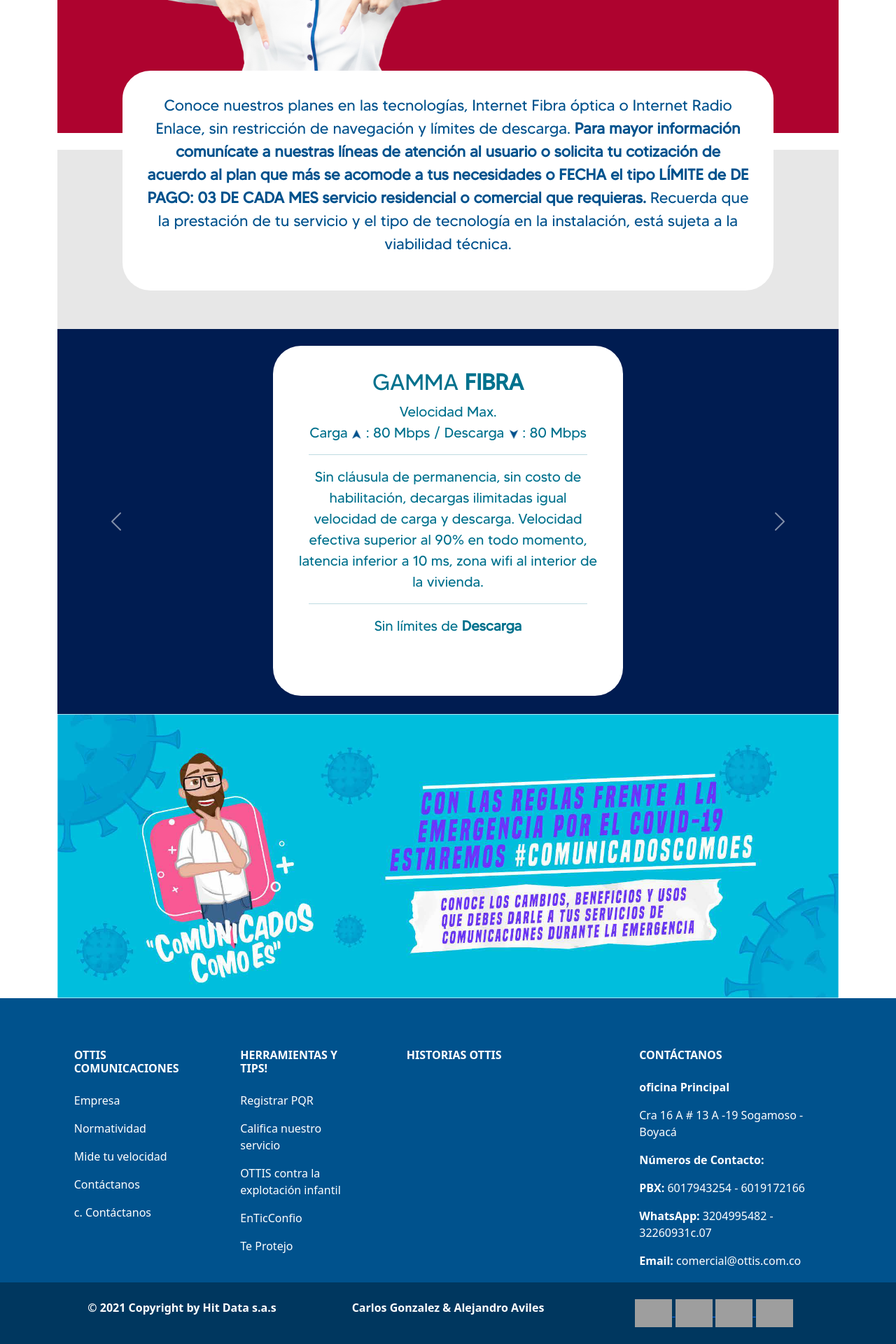
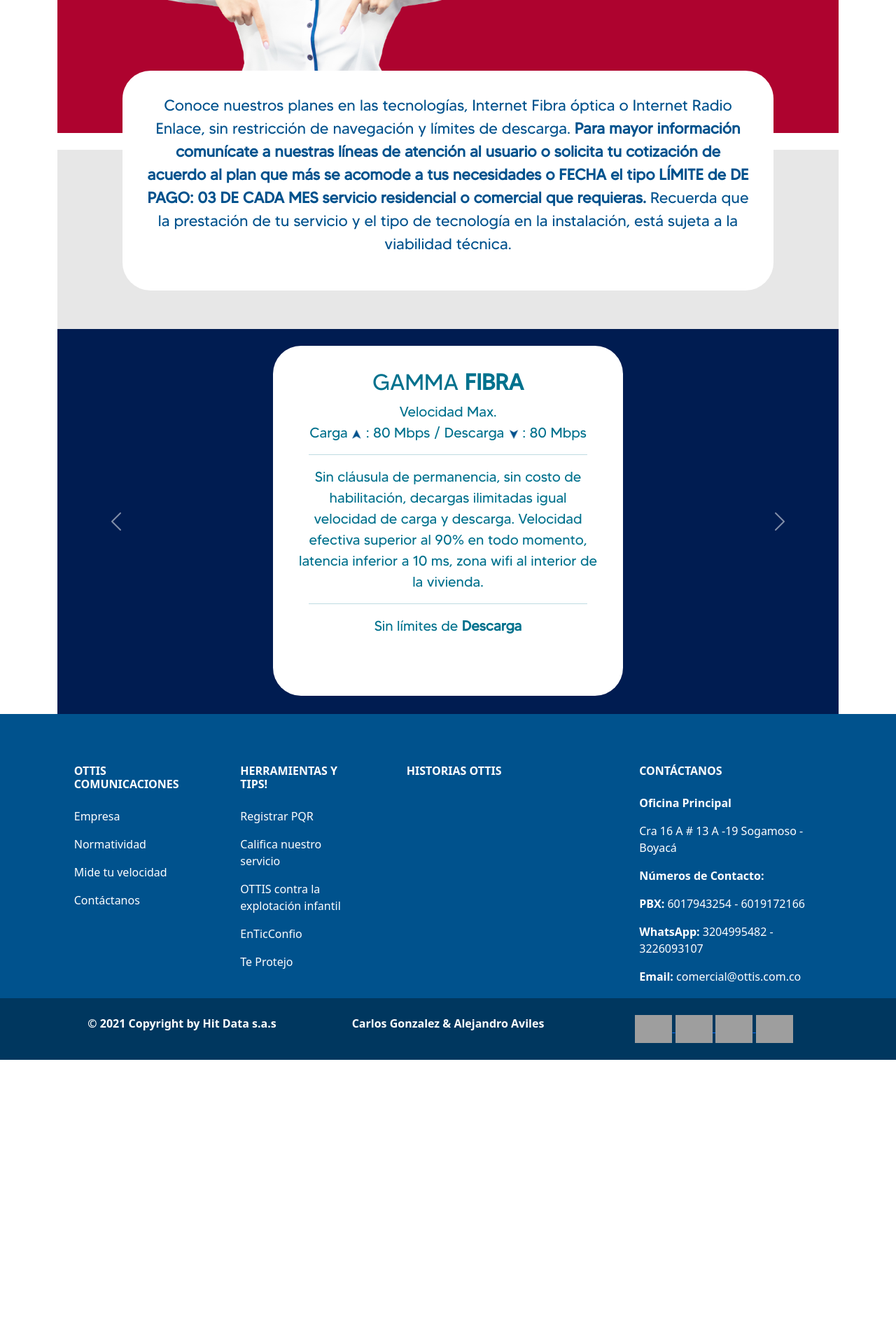
Before and after one commit to prgramaion-ottis/PaginaOTTIS, a PHP site: page /planes.php in a window 1280 px wide. Shown: the part 1138-3058 px from the top of the page at 70% size. After the commit the page ends 2652 px from the top, so only its background shows below. Run offline with PHP 8.4, Linux system fonts and the light colour scheme; some libraries are stand-ins or nearby versions; grey boxes are pictures that could not be loaded.

Commit message:
Enrutar enlaces y eliminar banner de las vistas

```diff
--- a/css/stylecobertura.css
+++ b/css/stylecobertura.css
@@ -67,3 +67,6 @@
         height: 370px;
     }
 }
+.banner-crc{
+    display: none;
+}
--- a/css/stylecomunicaciones.css
+++ b/css/stylecomunicaciones.css
@@ -5,7 +5,9 @@
     z-index: 2;
     /* background-color: rgb(0, 66, 66); */
 }
-
+.banner-crc{
+    display: none;
+}
 .wellcome{
     position: absolute;
     top: 20vw;
--- a/css/styleplanes.css
+++ b/css/styleplanes.css
@@ -5,7 +5,9 @@
     z-index: 2;
     /* background-color: rgb(0, 66, 66); */
 }
-
+.banner-crc{
+    display: none;
+}
 .wellcome{
     position: absolute;
     top: 20vw;
--- a/css/styletest.css
+++ b/css/styletest.css
@@ -5,7 +5,9 @@
     z-index: 2;
     /* background-color: rgb(0, 66, 66); */
 }
-
+.banner-crc{
+    display: none !important;
+}
 .wellcome{
     position: absolute;
     top: 20vw;
--- a/templates/footer.html
+++ b/templates/footer.html
@@ -7,7 +7,7 @@
 </a> -->
 <!-- Banner -->
 <div class="container">
-  <img src="./imagenes/home/banner.png" class="img-fluid" width="100%" alt="">
+  <img src="./imagenes/home/banner.png" class="img-fluid banner-crc" width="100%" alt="">
 </div>
 
 <!-- Footer -->
@@ -26,19 +26,16 @@
               OTTIS Comunicaciones
             </h6>
                 <p>
-                    <a href="#" id="enlace-ottis" class="text-reset" >Empresa</a>
+                    <a href="nosotros.php" id="enlace-ottis" class="text-reset" >Empresa</a>
                 </p>
                 <p>
                     <a href="#" id="enlace-ottis" class="text-reset ">Normatividad</a>
                 </p>
                 <p>
-                    <a href="#" id="enlace-ottis" class="text-reset">Mide tu velocidad</a>
+                    <a href="test.php" id="enlace-ottis" class="text-reset">Mide tu velocidad</a>
                 </p>
                 <p>
-                    <a href="#" id="enlace-ottis" class="text-reset">Contáctanos</a>
-                </p>
-                <p>c.
-                    <a href="#" id="enlace-ottis" class="text-reset">Contáctanos</a>
+                    <a href="contactanos.php" id="enlace-ottis" class="text-reset">Contáctanos</a>
                 </p>
 
           </div>
@@ -60,10 +57,10 @@
                 <a href="#" id="enlace-ottis" class="text-reset">OTTIS contra la explotación infantil</a>
             </p>
             <p>
-                <a href="#" id="enlace-ottis" class="text-reset">EnTicConfio</a>
+                <a href="https://www.enticconfio.gov.co/" target="_blank" id="enlace-ottis" class="text-reset">EnTicConfio</a>
             </p>
             <p>
-              <a href="#" id="enlace-ottis" class="text-reset">Te Protejo</a>
+              <a href="https://www.teprotejo.org/index.php/es" target="_blank" id="enlace-ottis" class="text-reset">Te Protejo</a>
             </p>
           </div>
           <!-- Grid column -->
@@ -84,14 +81,14 @@
           <div class="col-md-4 col-lg-3 col-xl-3 mx-auto mb-md-0 mb-4">
             <!-- Links -->
             <h6 class="text-uppercase fw-bold mb-4">Contáctanos</h6>
-            <p><b>oficina Principal</b></p>
+            <p><b>Oficina Principal</b></p>
             <p>
               Cra 16 A # 13 A -19
               Sogamoso - Boyacá
             </p>
             <p><b>Números de Contacto:</b></p>
             <p> <b>PBX: </b> 6017943254 - 6019172166</p>
-            <p> <b>WhatsApp: </b> 3204995482 - 32260931c.07</p>
+            <p> <b>WhatsApp: </b> 3204995482 - 3226093107</p>
             <p> <b>Email: </b> comercial@ottis.com.co</p>
           </div>
           <!-- Grid column -->
--- a/templates/navbar.html
+++ b/templates/navbar.html
@@ -52,7 +52,7 @@
                         <!-- <a class="nav-item nav-link " href="Informacion-de-usuarios">Información de usuarios</a> -->
                     </li>
                     <li class="nav-item">
-                        <a class="nav-item nav-link " href="Comunicaciones"><b>Comuniciones</b></a>
+                        <a class="nav-item nav-link " href="comunicaciones.php"><b>Comuniciones</b></a>
                     </li>
                     <!-- <li class="nav-item">
                         <a class="nav-item nav-link " href="Mide-tu-velocidad"><b>Mide tu velocidad</b></a>
```
Also changed, not shown: comunicaciones.php (+4 -3 lines), contacto.php (+18 -35 lines), css/stylecontact.css (+9 -1 lines), css/stylenosotros.css (+3 -5 lines), imagenes/contacto/mail.png (added), imagenes/contacto/pbx-1.png (added), imagenes/contacto/pbx.png (added), imagenes/contacto/ubicacion.jpg (added), imagenes/contacto/ubicacion.png (added), pqrs.php (added), 1 other file.
